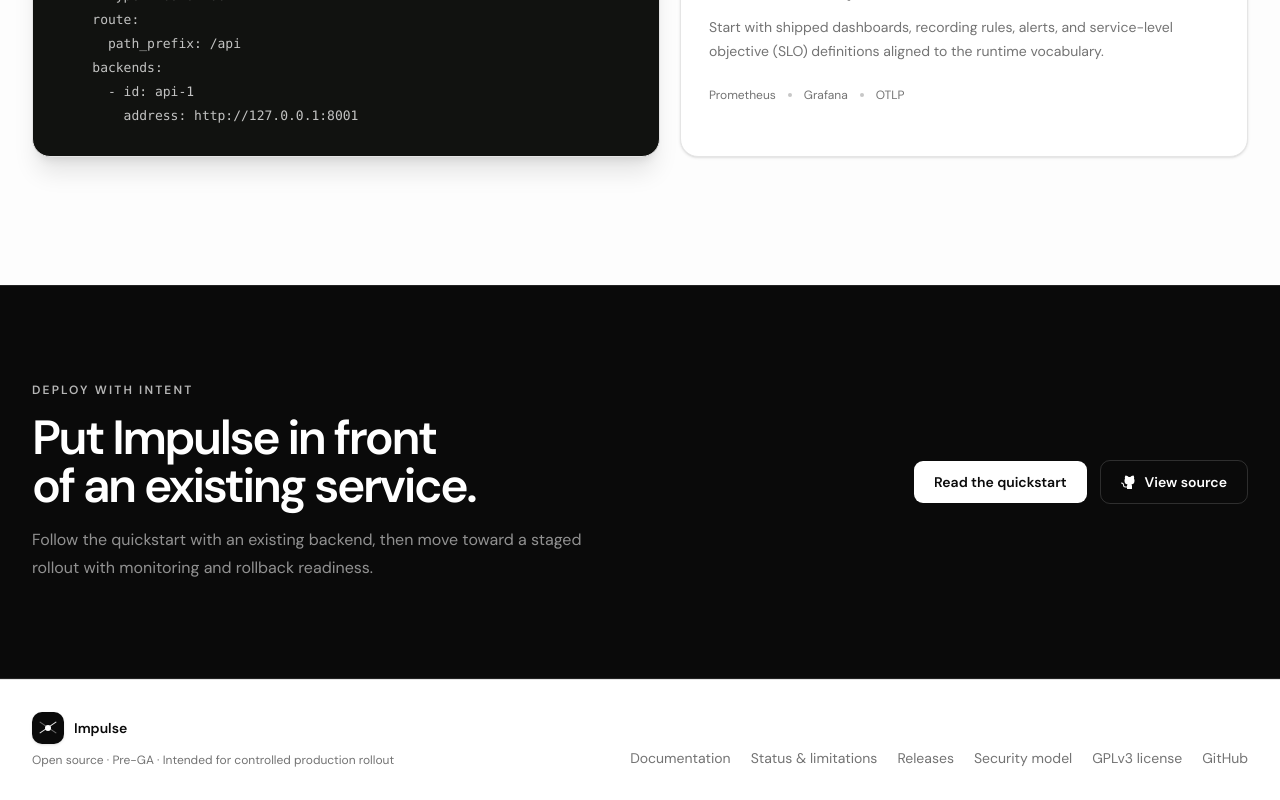
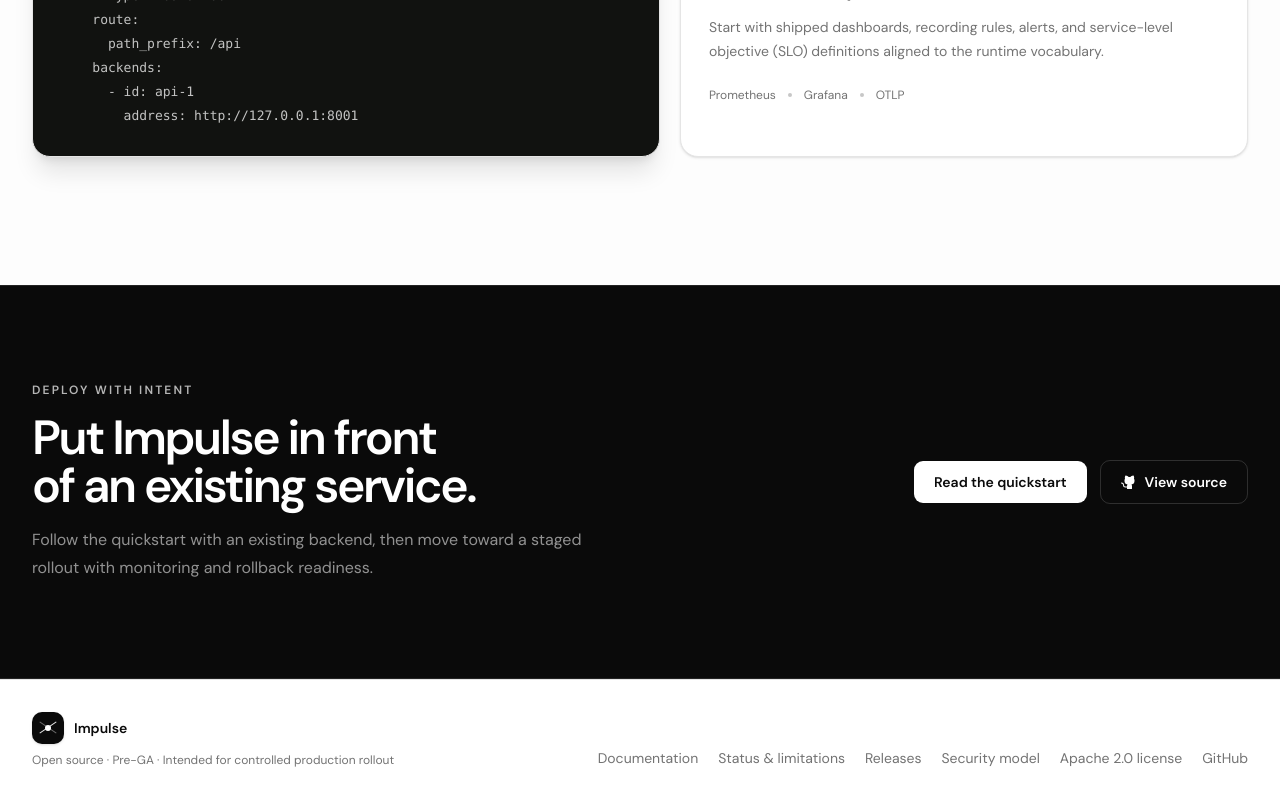
Before and after one commit to impulse-proxy/impulse-proxy.github.io, a Next.js app: page / in a window 1280 px wide. Shown: the part 4807-5607 px from the top of the page. Built offline with nearby package versions, Linux system fonts and the light colour scheme.

Commit message:
docs: correct website license references

```diff
--- a/components/footer.tsx
+++ b/components/footer.tsx
@@ -8,7 +8,7 @@ const footerLinks = [
   { label: "Status & limitations", href: siteConfig.links.status },
   { label: "Releases", href: siteConfig.links.releases },
   { label: "Security model", href: siteConfig.links.security },
-  { label: "GPLv3 license", href: siteConfig.links.license },
+  { label: "Apache 2.0 license", href: siteConfig.links.license },
   { label: "GitHub", href: siteConfig.links.github },
 ] as const;
 
```
Also changed, not shown: 1 other file (tests, documents, lock files or other folders).
